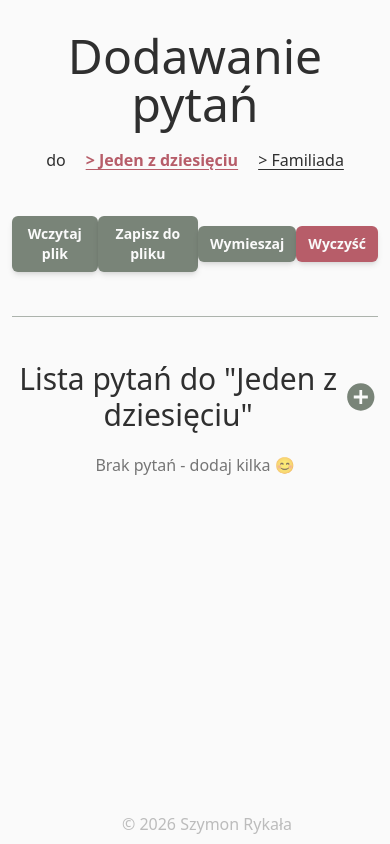
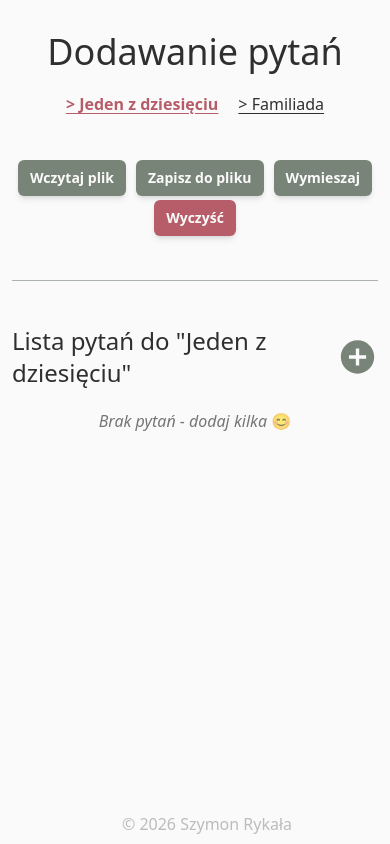
Before and after one commit to szymonrykala/100bbe-questions, a React (Vite) app: page /#/one-of-ten in a window 390 px wide. Built offline with nearby package versions, Linux system fonts and the light colour scheme.

Commit message:
feat: improve mobile view

```diff
--- a/src/App.tsx
+++ b/src/App.tsx
@@ -121,17 +121,17 @@ function App() {
     <div className='text-center flex flex-col h-full items-stretch gap-8 container p-3'>
 
       <header>
-        <h1 className='text-5xl py-5'>
+        <h1 className='text-4xl md:text-5xl py-5'>
           Dodawanie pytań
         </h1>
         <nav className='flex justify-center gap-5'>
-          do
+          <span className="hidden md:block">do</span>
           <NavLink to="/one-of-ten" className={highlight('one-of-ten', location)}>&gt;&nbsp;Jeden z dziesięciu</NavLink>
           <NavLink to="/family-feud" className={highlight('family-feud', location)}>&gt;&nbsp;Familiada</NavLink>
         </nav>
       </header>
 
-      <div className='flex justify-evenly items-center py-3'>
+      <div className='flex flex-wrap gap-1 justify-evenly items-center py-3'>
         <div className='button' title='Wczytaj plik' role='button'>
           <label htmlFor="questions-file">Wczytaj plik</label>
           <input
@@ -177,7 +177,7 @@ function App() {
       <main className='flex flex-col max-w-200 w-12/12 self-center'>
 
         <div className='flex justify-between items-center sticky top-0 bg-light z-40 py-3'>
-          <h2 className='text-3xl'>Lista pytań do "{currentGame}"</h2>
+          <h2 className='text-2xl md:text-3xl text-left'>Lista pytań do "{currentGame}"</h2>
 
           <IoMdAddCircle
             title='Dodaj pytanie'
@@ -197,7 +197,7 @@ function App() {
           }
           {
             questions.length === 0 && (<li>
-              <p className='text-dark opacity-65'>Brak pytań - dodaj kilka 😊</p>
+              <p className='text-dark opacity-65 italic'>Brak pytań - dodaj kilka 😊</p>
             </li>)
           }
         </ul>
--- a/src/components/AddFFQuestion.tsx
+++ b/src/components/AddFFQuestion.tsx
@@ -14,7 +14,7 @@ const defaultQuestionValue: FF.Question = {
 
 const defaultAnswerValue = {
     name: '',
-    score: 0
+    score: 10
 }
 
 
@@ -102,7 +102,14 @@ export default function AddFFQuestionForm({ addQuestion }: Props) {
                 </div>
 
             </li>
-            {question.answers.map((answer, index) => <AnswerItem key={index} answer={answer} />)}
+            {
+                question.answers.length === 0 && <li className="text-sm text-dark/50 italic py-1">
+                    Brak dodanych odpowiedzi
+                </li>
+            }
+            {
+                question.answers.map((answer, index) => <AnswerItem key={index} answer={answer} />)
+            }
         </ul>
 
         <form className="flex gap-2 justify-stretch">
@@ -120,7 +127,7 @@ export default function AddFFQuestionForm({ addQuestion }: Props) {
             </div>
 
             <div className="small-input">
-                <label htmlFor="answer-score">Wynik:</label>
+                <label htmlFor="answer-score">Punkty:</label>
                 <input
                     type="number"
                     step={1}
--- a/src/components/ModalWindow.tsx
+++ b/src/components/ModalWindow.tsx
@@ -11,7 +11,7 @@ export default function ModalWindow(props: Props) {
 
 
     return <div className={`z-50 fixed top-0 left-0 w-full h-full bg-main/20 backdrop-blur-sm flex justify-center items-center ${props.isOpen ? 'block' : 'hidden'}`}>
-        <div className='bg-light p-5 rounded-md relative max-w-200 shadow-md'>
+        <div className='bg-light p-2 md:p-5 rounded-md relative max-w-150 w-11/12 shadow-md'>
 
             <IoMdClose
                 className='cursor-pointer text-3xl text-main hover:scale-95 active:scale-90 absolute top-2 right-2'
--- a/src/index.css
+++ b/src/index.css
@@ -68,7 +68,7 @@ a {
 
 .question-long-input>textarea {
   @apply rounded-md border-2 border-main bg-light p-2 w-full;
-  @apply w-full min-w-100 h-30 max-h-35
+  @apply w-full h-30 max-h-35
 }
 
 .small-input {
```
